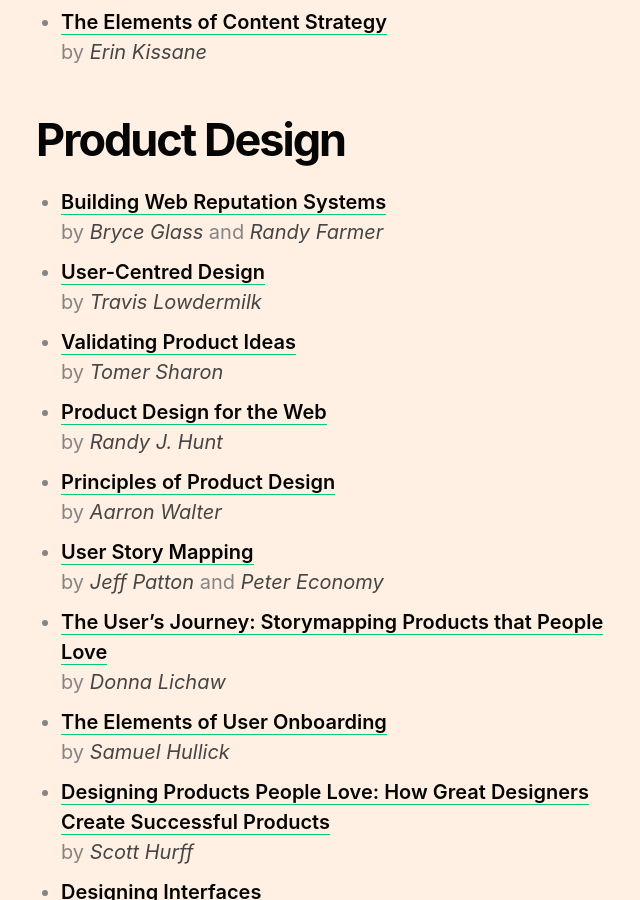
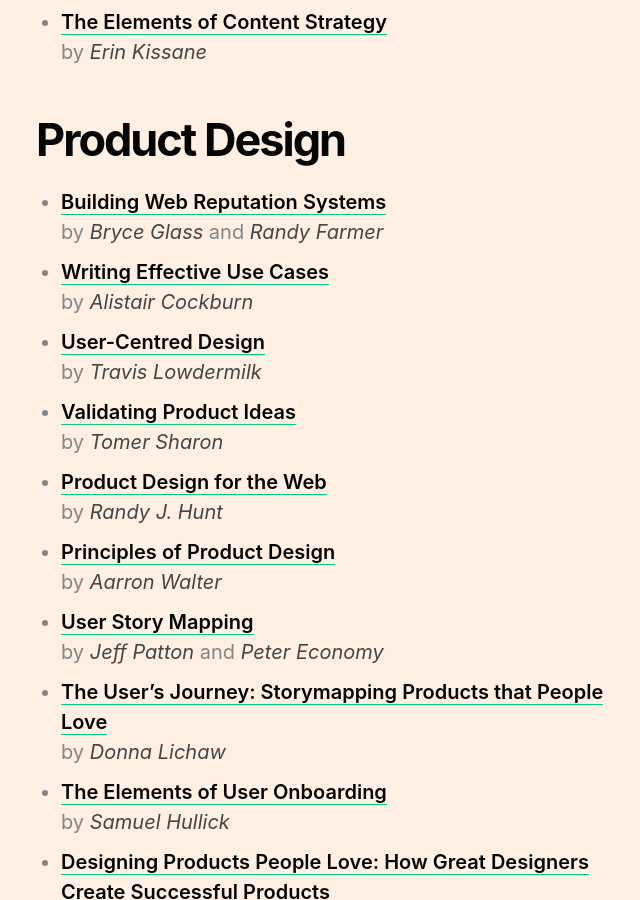
Before and after one commit to harjotgrewal/amrindersandhu, a Jekyll site: the page built from books.html, in a window 1280 px wide and 900 px high, scrolled down 7453 px. Shown: the whole window, without its empty margins (589-1229 px from the left). Built offline with Jekyll 4.4.1, drawn with Linux system fonts in a browser that asks for light colours.

Commit message:
[ADD] Two new books

```diff
--- a/_data/books.yml
+++ b/_data/books.yml
@@ -503,6 +503,12 @@ pd:
 	url: 'https://www.amazon.com/Building-Reputation-Systems-Randy-Farmer/dp/059615979X',
 	name: 'Building Web Reputation Systems',
 	author: 'Bryce Glass <span>and</span> Randy Farmer'
+}
+
+- {
+	url: 'https://www.amazon.ca/Writing-Effective-Cases-Alistair-Cockburn/dp/0201702258',
+	name: 'Writing Effective Use Cases',
+	author: 'Alistair Cockburn'
 }
 
 - {
```
